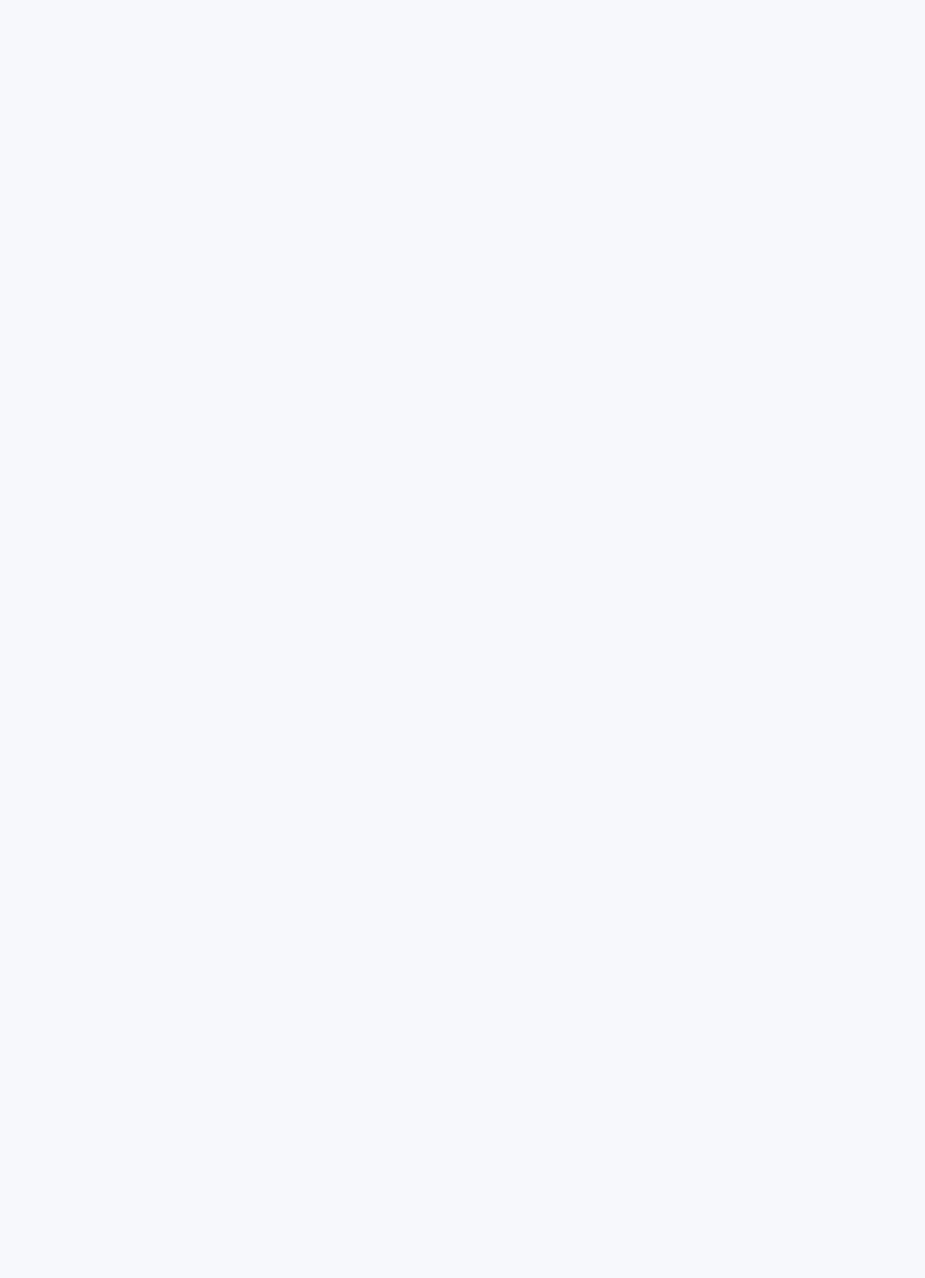
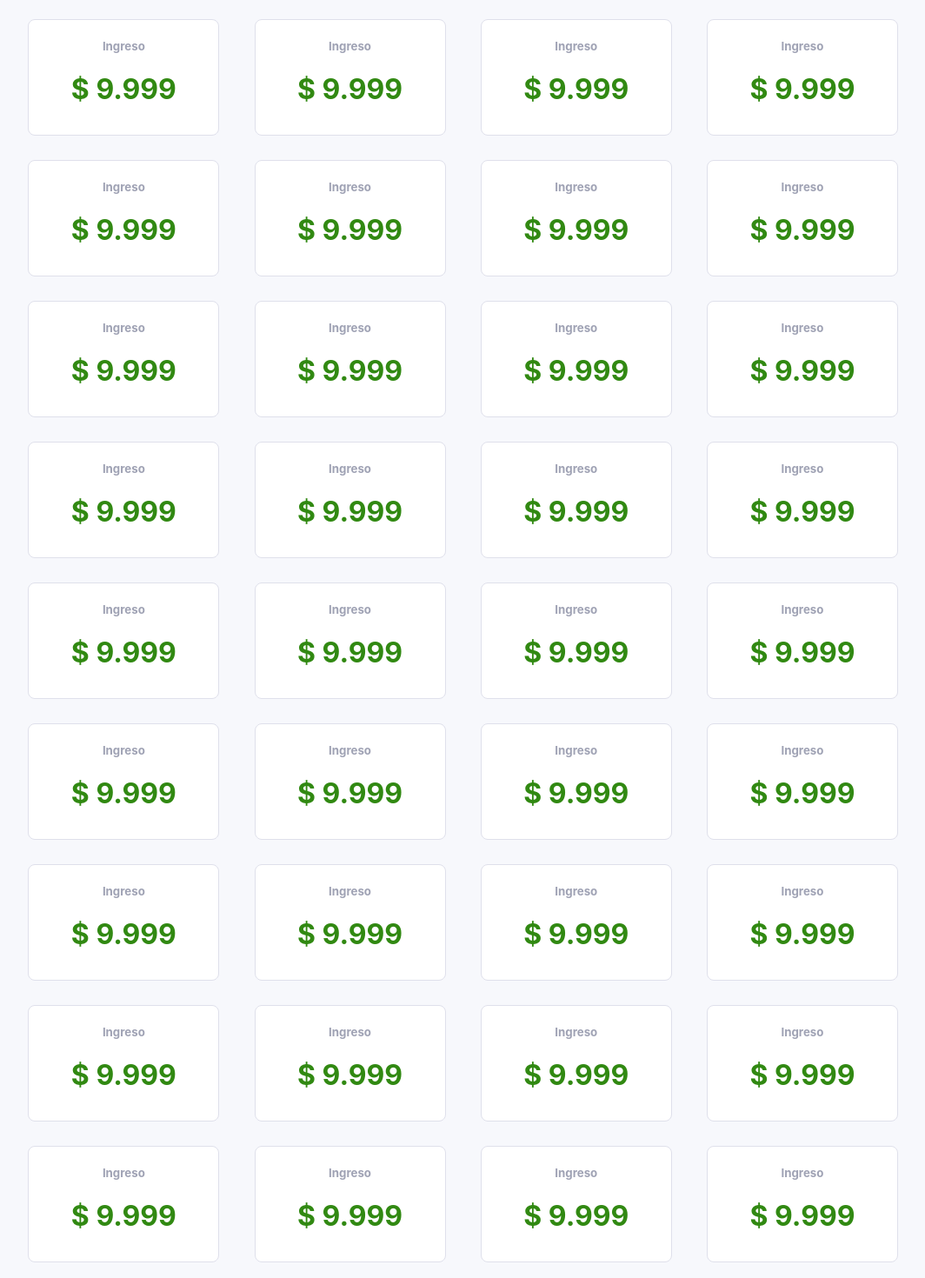
Before and after one commit to karlbehrensg/finances, a React app in the folder frontend/: page / in a window 1280 px wide. Shown: the part 869-2339 px from the top of the page at 87% size, without its empty margins (213-1277 px from the left). Before the commit the page ends 800 px from the top, so only its background shows below. Built offline with nearby package versions, Linux system fonts and the light colour scheme.

Commit message:
Fix sticky navbar

```diff
--- a/frontend/src/components/Menu.js
+++ b/frontend/src/components/Menu.js
@@ -12,7 +12,8 @@ const MenuList = styled.div`
   background-color: rgba(54, 55, 64, 1);
   width: 100%;
   height: 100vh;
-  position: relative;
+  position: sticky;
+  top: 0;
 `
 
 const BrandTitle = styled.h3`
--- /dev/null
+++ b/frontend/src/components/SummaryCard.js
@@ -0,0 +1,37 @@
+import React from 'react'
+import styled from 'styled-components'
+
+const Card = styled.div`
+  display: block;
+  background: rgba(255, 255, 255, 1);
+  border: 1px solid rgba(223, 224, 235, 1);
+  box-sizing: border-box;
+  border-radius: 8px;
+  width: 220px;
+  height: 134px;
+  justify-content: center;
+  align-items: center;
+`
+
+const Valor = styled.h1`
+  color: rgba(49, 137, 18, 1);
+  text-align: center;
+`
+
+const CardHeader = styled.h5`
+  color: rgba(159, 162, 180, 1);
+  text-align: center;
+`
+
+const SummaryCard = () => {
+  return (
+    <>
+      <Card>
+        <CardHeader>Ingreso</CardHeader>
+        <Valor>$ 9.999</Valor>
+      </Card>
+    </>
+  )
+}
+
+export default SummaryCard
--- a/frontend/src/containers/SummaryCards.js
+++ b/frontend/src/containers/SummaryCards.js
@@ -1,14 +1,20 @@
 import React from 'react'
 import styled from 'styled-components'
+import SummaryCard from '../components/SummaryCard'
 
 const Container = styled.div`
+  display: flex;
   margin-top: 28px;
+  justify-content: space-between;
 `
 
 const SummaryCards = () => {
   return (
     <Container>
-      <h1>Tarjetas de cabecera</h1>
+      <SummaryCard />
+      <SummaryCard />
+      <SummaryCard />
+      <SummaryCard />
     </Container>
   )
 }
--- a/frontend/src/pages/UserHome.js
+++ b/frontend/src/pages/UserHome.js
@@ -10,6 +10,19 @@ const UserHome = () => {
         <UserHomeHeader />
       </Header>
       <SummaryCards />
+      <SummaryCards />
+      <SummaryCards />
+      <SummaryCards />
+      <SummaryCards />
+      <SummaryCards />
+      <SummaryCards />
+      <SummaryCards />
+      <SummaryCards />
+      <SummaryCards />
+      <SummaryCards />
+      <SummaryCards />
+      <SummaryCards />
+      <SummaryCards />
     </>
   )
 }
```
